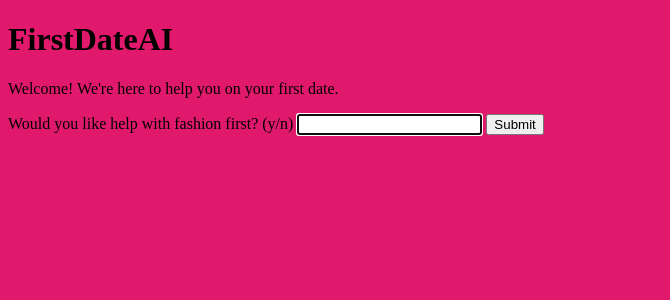
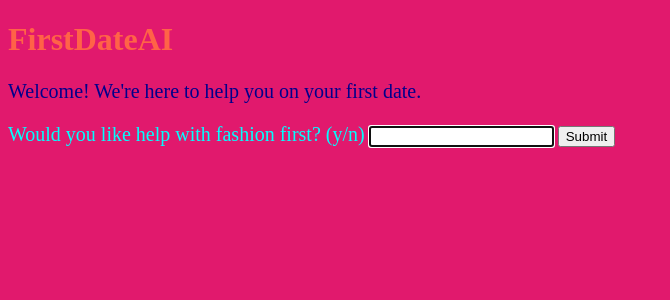
Before and after one commit to alexjnail13/AI-Hackathon-Project, a Flask app: page / in a window 1280 px wide. Shown: the top 300 px of the page, without its empty margins (0-670 px from the left). Run offline with Flask 3, Linux system fonts and the light colour scheme.

Commit message:
Final Colorful Website

```diff
--- a/templates/index.html
+++ b/templates/index.html
@@ -1,40 +1,47 @@
 <!DOCTYPE html>
 <html>
 <head>
-    <title>FirstDateAI</title>
+
+    <style>
+        .title-text{
+            color:tomato
+        }
+    </style>
+    <h1 class="title-text">FirstDateAI</h1>
+
     <body style="background-color:rgb(225, 25, 109);">
 
 </head>
 <body>
-    <h1>FirstDateAI</h1>
-    <p>Welcome! We're here to help you on your first date.</p>
+
+    <p style = "color:darkblue; font-size:20px">Welcome! We're here to help you on your first date.</p>
     {% if step == "fashion" %}
         <form method="post">
-            <label>Would you like help with fashion first? (y/n)</label>
+            <label style = "color:aqua; font-size:20px">Would you like help with fashion first? (y/n)</label>
             <input type="text" name="user_input" autofocus>
             <input type="hidden" name="step" value="fashion">
             <button type="submit">Submit</button>
         </form>
     {% elif step == "conversation" %}
         <form method="post">
-            <label>No worries, how about help with conversation topics? (y/n)</label>
+            <label style = "color:aqua; font-size:20px">No worries, how about help with conversation topics? (y/n)</label>
             <input type="text" name="user_input" autofocus>
             <input type="hidden" name="step" value="conversation">
             <button type="submit">Submit</button>
         </form>
     {% elif step == "ideas" %}
         <form method="post">
-            <label>Alright, how about help with date ideas? (y/n)</label>
+            <label style = "color:aqua; font-size:20px">Alright, how about help with date ideas? (y/n)</label>
             <input type="text" name="user_input" autofocus>
             <input type="hidden" name="step" value="ideas">
             <button type="submit">Submit</button>
         </form>
     {% elif step == "done" %}
         {% if response %}
-            <p><strong>AI:</strong> {{ response }}</p>
+            <p style = "color:darkblue; font-size:20px"><strong>AI:</strong> {{ response }}</p>
         {% endif %}
         <form method="post">
-            <label>Anything else you would like to ask?</label>
+            <label style = "color:aqua; font-size:20px">Anything else you would like to ask?</label>
             <input type="text" name="user_input" autofocus>
             <input type="hidden" name="step" value="done">
             <button type="submit">Ask</button>
```
